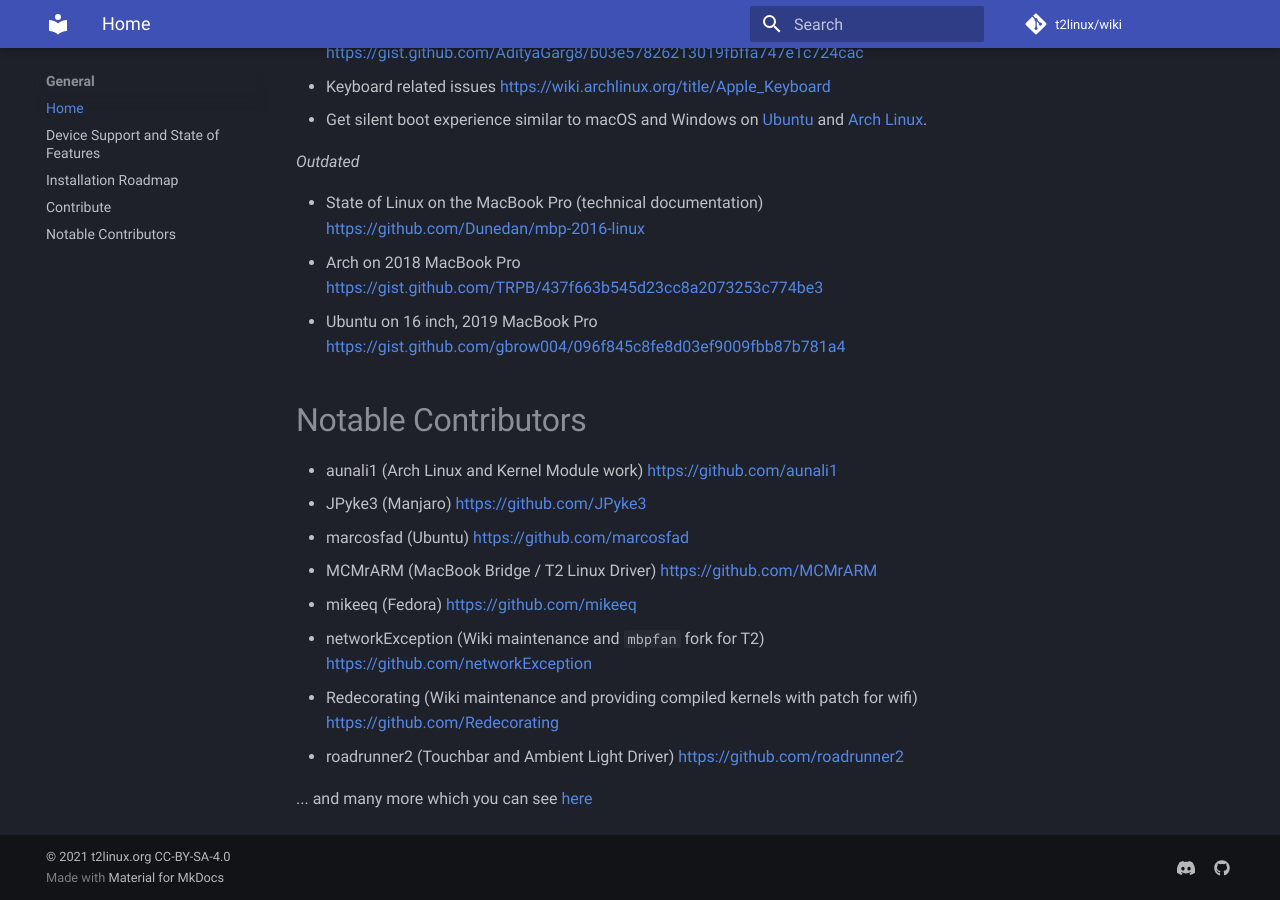
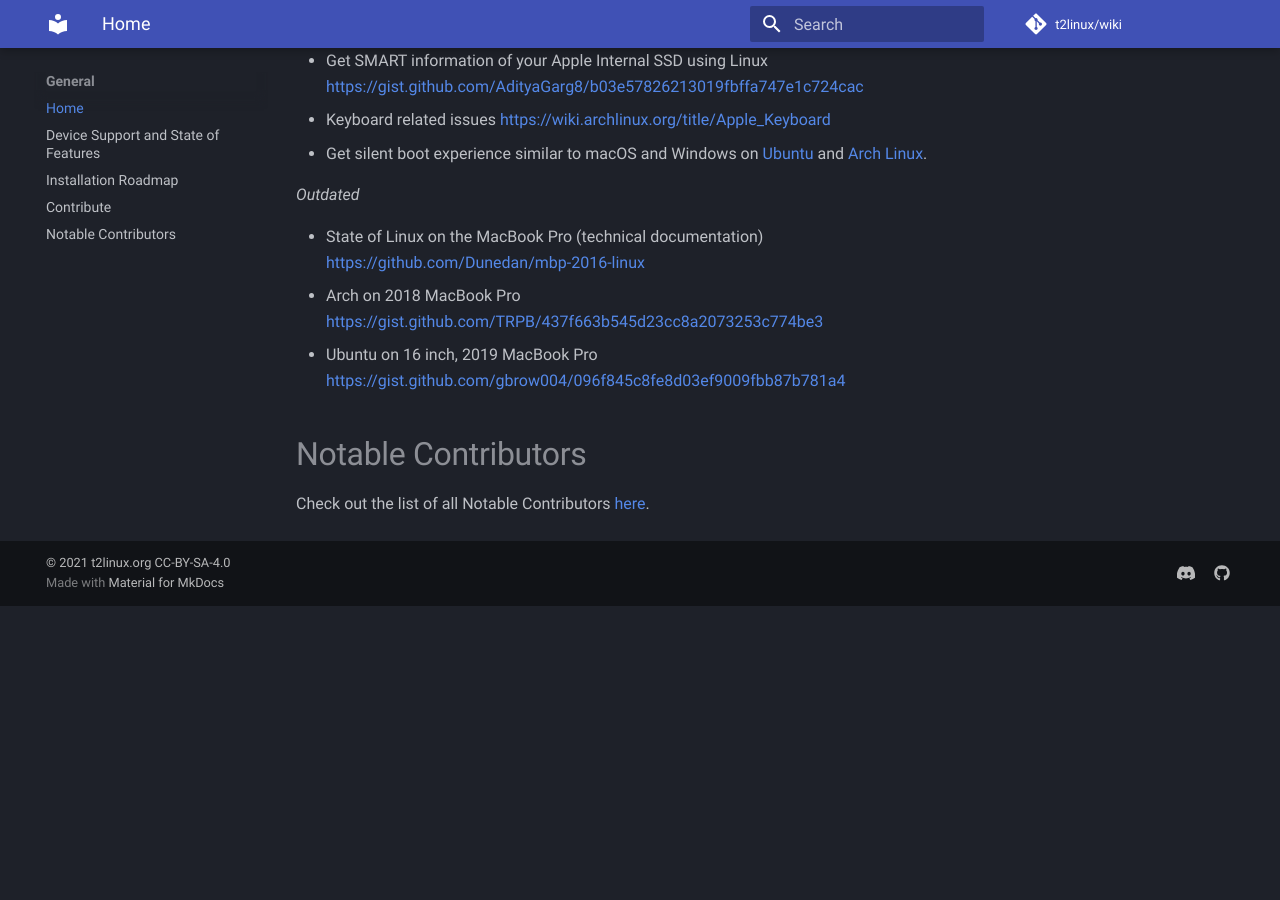
Before and after one commit to t2linux/wiki, an MkDocs documentation site: the page built from docs/index.md, in a window 1280 px wide and 900 px high, scrolled down 2289 px. Built offline with MkDocs 1.6.1 and Material for MkDocs 9.7.7, drawn with Linux system fonts in a browser that asks for light colours; comment, search, counter and statistics services are not loaded; after the commit the page ends 2895 px from its top, so only the background shows below that; some of the changed text lies outside the part shown.

Commit message:
Remove short list of notable contributors in index.md (#243)

```diff
--- a/docs/index.md
+++ b/docs/index.md
@@ -66,13 +67,4 @@ Note that, if you are using one of the distributions listed above, you should fo
 
 # Notable Contributors
 
-- aunali1 (Arch Linux and Kernel Module work) [https://github.com/aunali1](https://github.com/aunali1)
-- JPyke3 (Manjaro) [https://github.com/JPyke3](https://github.com/JPyke3)
-- marcosfad (Ubuntu) [https://github.com/marcosfad](https://github.com/marcosfad)
-- MCMrARM (MacBook Bridge / T2 Linux Driver) [https://github.com/MCMrARM](https://github.com/MCMrARM)
-- mikeeq (Fedora) [https://github.com/mikeeq](https://github.com/mikeeq)
-- networkException (Wiki maintenance and `mbpfan` fork for T2) [https://github.com/networkException](https://github.com/networkException)
-- Redecorating (Wiki maintenance and providing compiled kernels with patch for wifi) [https://github.com/Redecorating](https://github.com/Redecorating)
-- roadrunner2 (Touchbar and Ambient Light Driver) [https://github.com/roadrunner2](https://github.com/roadrunner2)
-
-... and many more which you can see [here](https://wiki.t2linux.org/notable-contributors)
+Check out the list of all Notable Contributors [here](https://wiki.t2linux.org/notable-contributors).
```
Also changed, not shown: other parts of docs/index.md (+1 -0 lines).
